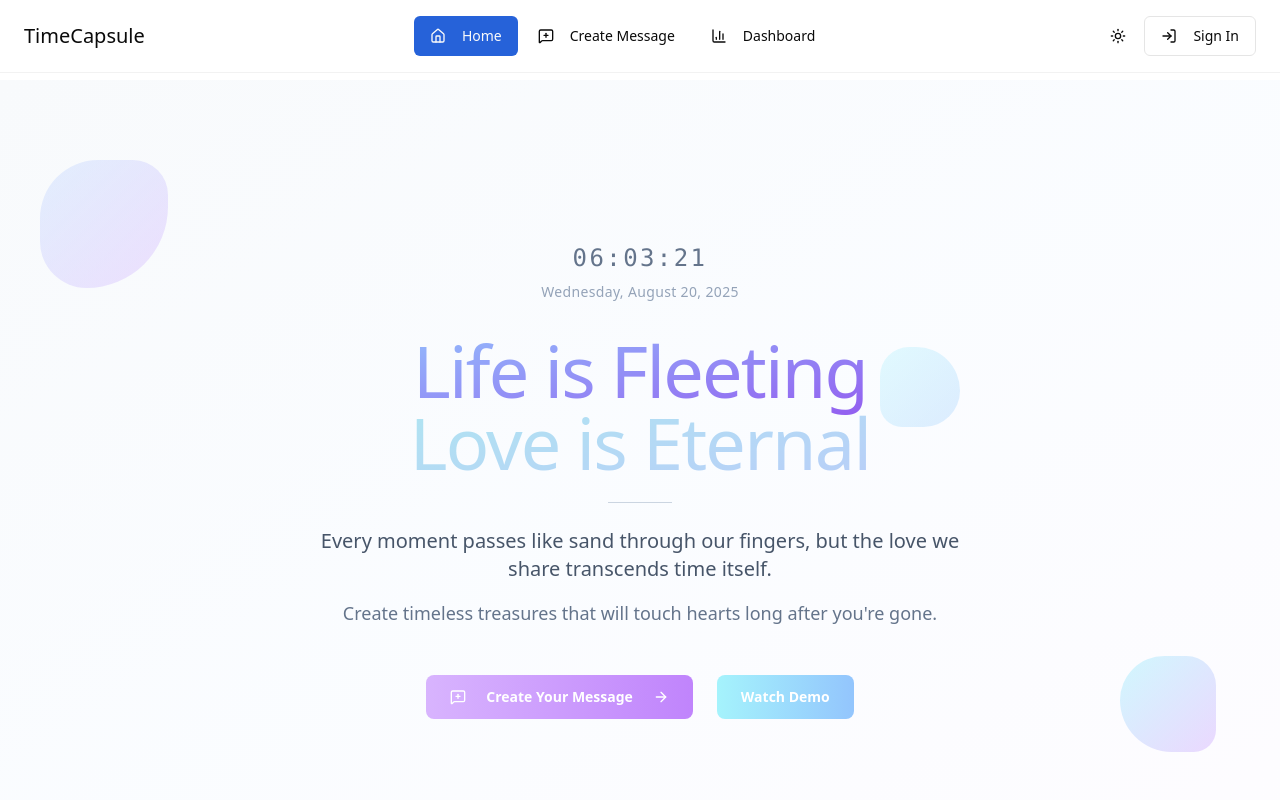
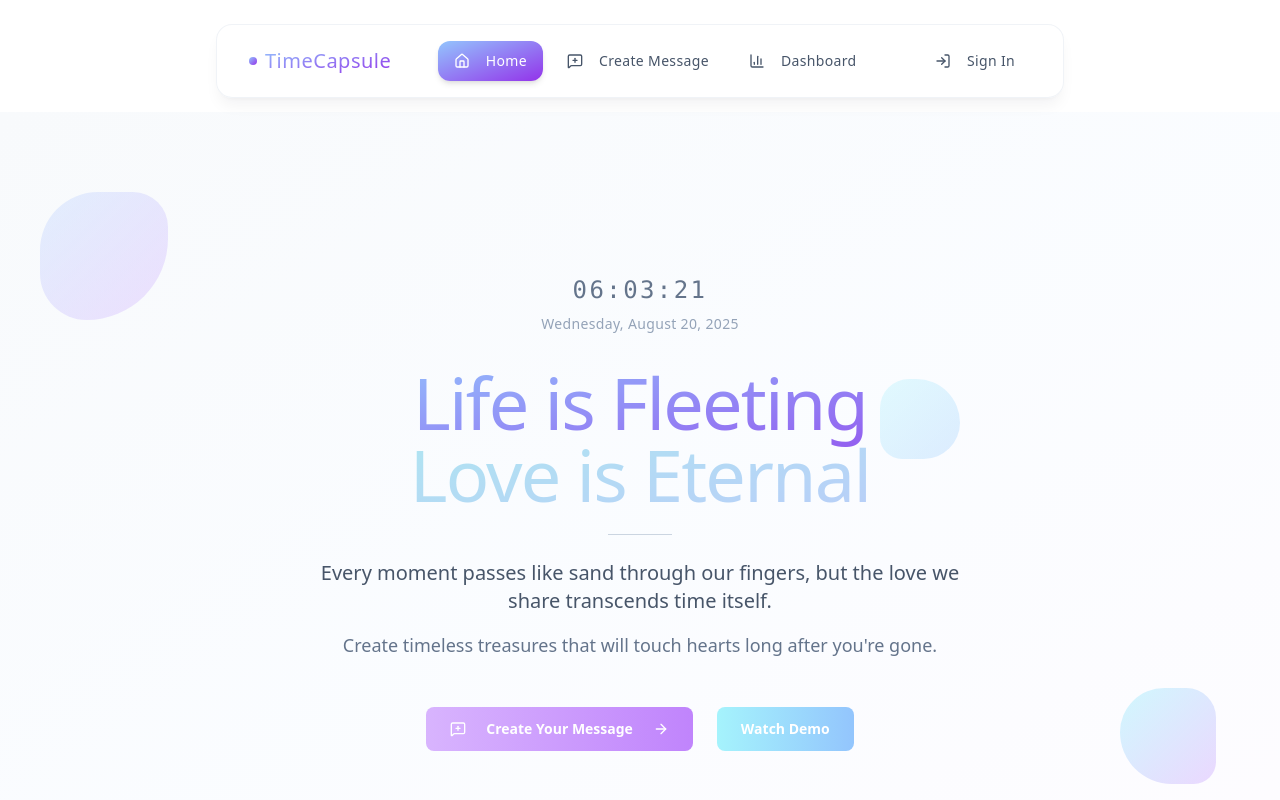
Before and after one commit to aishaksl/message-to-the-future, a React (Vite) app: page / in a window 1280 px wide. Shown: the top 800 px of the page. Built offline with nearby package versions, Linux system fonts and the light colour scheme.

Commit message:
style(navbar): align design with homepage

```diff
--- a/src/pages/Index.tsx
+++ b/src/pages/Index.tsx
@@ -46,20 +46,24 @@ const Index = () => {
   return (
     <div className="min-h-screen bg-background">
       {/* Navigation */}
-      <nav className="fixed top-0 left-0 right-0 z-50 bg-background/80 backdrop-blur-md border-b border-border/50">
-        <div className="max-w-7xl mx-auto px-6 py-4">
+      <nav className="fixed top-6 left-1/2 transform -translate-x-1/2 z-50 w-full max-w-4xl px-6">
+        <div className="bg-white/90 backdrop-blur-xl border border-slate-200/50 rounded-2xl shadow-lg shadow-slate-900/5 transition-all duration-300 hover:shadow-xl hover:shadow-slate-900/10">
+          <div className="px-8 py-4">
             <div className="flex items-center justify-between">
+              <div className="flex items-center space-x-3">
                 <div className="flex items-center space-x-2">
-              <span className="text-xl font-medium text-foreground">
+                  <div className="w-2 h-2 rounded-full bg-gradient-to-br from-blue-300 to-purple-600"></div>
+                  <span className="text-xl font-light tracking-wide bg-gradient-to-br from-blue-300 to-purple-600 bg-clip-text text-transparent">
                     TimeCapsule
                   </span>
                 </div>
+              </div>
 
-            <div className="hidden md:flex items-center space-x-1">
+              <div className="hidden md:flex items-center space-x-2">
                 {navigation.map(({ id, label, icon: Icon }) => (
                   <Button
                     key={id}
-                  variant={currentView === id ? "default" : "ghost"}
+                    variant="ghost"
                     onClick={() => {
                       setCurrentView(id as any);
                       window.history.pushState(
@@ -68,7 +72,11 @@ const Index = () => {
                         id === "hero" ? "/" : `/?view=${id}`
                       );
                     }}
-                  className="font-normal"
+                    className={`font-light tracking-wide transition-all duration-300 rounded-xl px-4 py-2 ${
+                      currentView === id
+                        ? "bg-gradient-to-br from-blue-300 to-purple-600 text-white shadow-md"
+                        : "text-slate-600 hover:text-slate-900 hover:bg-slate-100"
+                    }`}
                   >
                     <Icon className="w-4 h-4 mr-2" />
                     {label}
@@ -78,15 +86,62 @@ const Index = () => {
 
               {/* Theme Toggle for mobile */}
               <div className="md:hidden">
+                <Sheet open={mobileMenuOpen} onOpenChange={setMobileMenuOpen}>
+                  <SheetTrigger asChild>
+                    <Button variant="ghost" size="icon">
+                      <Menu className="w-5 h-5" />
+                    </Button>
+                  </SheetTrigger>
+                  <SheetContent side="right" className="w-64">
+                    <div className="flex flex-col space-y-4 mt-8">
+                      {navigation.map(({ id, label, icon: Icon }) => (
+                        <Button
+                          key={id}
+                          variant={currentView === id ? "default" : "ghost"}
+                          onClick={() => {
+                            setCurrentView(id as any);
+                            setMobileMenuOpen(false);
+                            window.history.pushState(
+                              {},
+                              "",
+                              id === "hero" ? "/" : `/?view=${id}`
+                            );
+                          }}
+                          className="justify-start font-normal"
+                        >
+                          <Icon className="w-4 h-4 mr-2" />
+                          {label}
+                        </Button>
+                      ))}
+                      <Button
+                        variant={currentView === "signin" ? "default" : "ghost"}
+                        onClick={() => {
+                          setCurrentView("signin");
+                          setMobileMenuOpen(false);
+                        }}
+                        className="justify-start font-normal"
+                      >
+                        <LogIn className="w-4 h-4 mr-2" />
+                        Sign In
+                      </Button>
+                      <div className="pt-4 border-t">
                         <ThemeToggle />
                       </div>
+                    </div>
+                  </SheetContent>
+                </Sheet>
+              </div>
 
-            <div className="hidden md:flex items-center space-x-2">
-              <ThemeToggle />
+              {/* Desktop Sign In */}
+              <div className="hidden md:block">
                 <Button
-                variant="outline"
-                className="font-normal"
+                  variant="ghost"
                   onClick={() => setCurrentView("signin")}
+                  className={`font-light tracking-wide transition-all duration-300 rounded-xl px-4 py-2 ${
+                    currentView === "signin"
+                      ? "bg-gradient-to-br from-blue-300 to-purple-600 text-white shadow-md"
+                      : "text-slate-600 hover:text-slate-900 hover:bg-slate-100"
+                  }`}
                 >
                   <LogIn className="w-4 h-4 mr-2" />
                   Sign In
@@ -94,10 +149,11 @@ const Index = () => {
               </div>
             </div>
           </div>
+        </div>
       </nav>
 
       {/* Main Content */}
-      <main className="pt-20 pb-20 md:pb-8 min-h-[calc(100vh-5rem)] md:min-h-auto">
+      <main className="pt-28 pb-20 md:pb-8 min-h-[calc(100vh-5rem)] md:min-h-auto">
         {currentView === "hero" && <Hero />}
         {currentView === "create" && <MessageCreator />}
         {currentView === "dashboard" && <Dashboard />}
@@ -112,14 +168,15 @@ const Index = () => {
               key={id}
               variant="ghost"
               onClick={() => {
-                setCurrentView(id as unknown);
+                setCurrentView(id as any);
                 window.history.pushState(
                   {},
                   "",
                   id === "hero" ? "/" : `/?view=${id}`
                 );
               }}
-              className={`flex flex-col items-center gap-1 h-auto py-2 px-1 ${currentView === id
+              className={`flex flex-col items-center gap-1 h-auto py-2 px-1 ${
+                currentView === id
                   ? "text-primary bg-primary/10"
                   : "text-muted-foreground"
               }`}
@@ -133,7 +190,8 @@ const Index = () => {
           <Button
             variant="ghost"
             onClick={() => setCurrentView("signin")}
-            className={`flex flex-col items-center gap-1 h-auto py-2 px-1 ${currentView === "signin"
+            className={`flex flex-col items-center gap-1 h-auto py-2 px-1 ${
+              currentView === "signin"
                 ? "text-primary bg-primary/10"
                 : "text-muted-foreground"
             }`}
```
Lines whose indentation alone changed are shown as unchanged.
